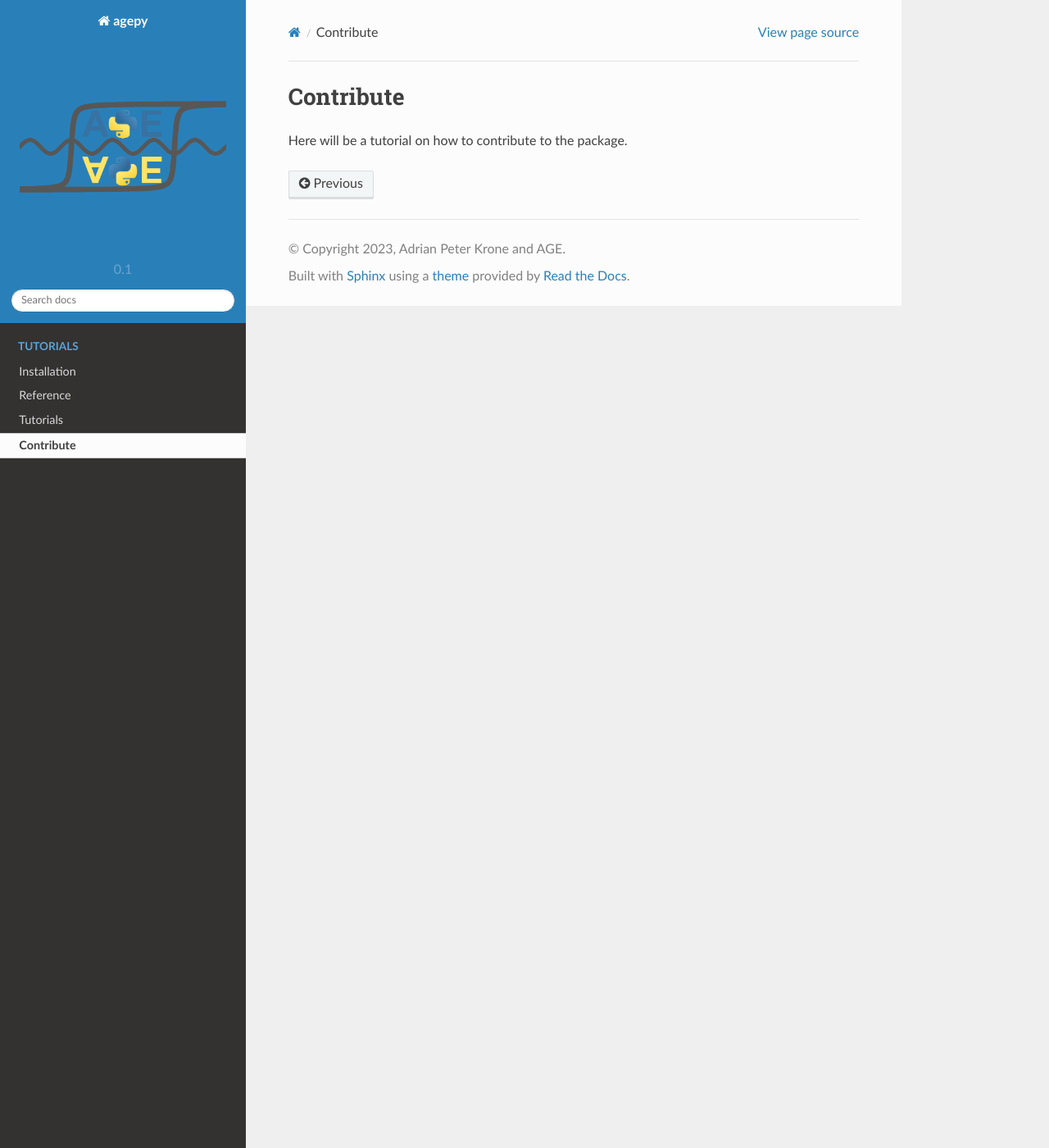
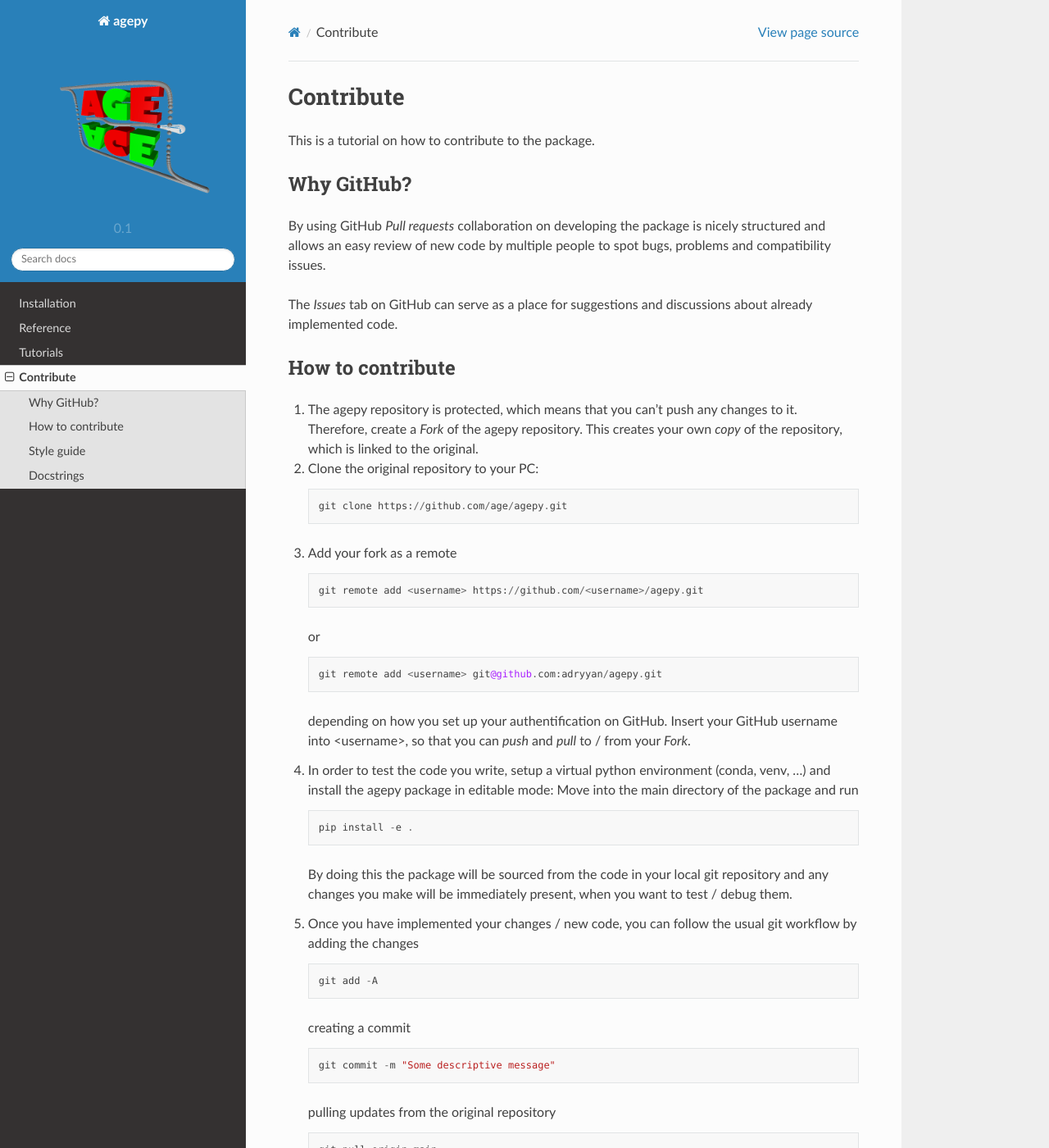
Before and after one commit to exp4-age/agepy, a Sphinx documentation site: the page built from docs/contribute.rst, in a window 1280 px wide and 1400 px high. Shown: the whole window at 82% size. Built offline with Sphinx 7.4.7 and the Read the Docs theme 2.0.0, drawn with Linux system fonts in a browser that asks for light colours; some of the changed text lies outside the part shown.

Commit message:
Added contribute section to documentation

```diff
--- a/docs/conf.py
+++ b/docs/conf.py
@@ -30,7 +30,7 @@ extensions = [
 templates_path = ["_templates"]
 exclude_patterns = ["_build", "Thumbs.db", ".DS_Store"]
 
-napoleon_numpy_docstring = True
+napoleon_google_docstring = False
 napoleon_include_init_with_doc = True
 
 copybutton_prompt_text = ">>> "
@@ -42,4 +42,4 @@ copybutton_prompt_text = ">>> "
 
 html_theme = "sphinx_rtd_theme"
 html_static_path = ["_static"]
-html_logo = "_static/logo.png"
+html_logo = "_static/logo_age.png"
--- a/docs/contribute.rst
+++ b/docs/contribute.rst
@@ -1,4 +1,166 @@
 Contribute
 ==========
 
-Here will be a tutorial on how to contribute to the package.
+This is a tutorial on how to contribute to the package.
+
+
+Why GitHub?
+-----------
+
+By using GitHub *Pull requests* collaboration on developing the package
+is nicely structured and allows an easy review of new code by multiple
+people to spot bugs, problems and compatibility issues.
+
+The *Issues* tab on GitHub can serve as a place for suggestions and
+discussions about already implemented code.
+
+
+How to contribute
+-----------------
+
+1. The agepy repository is protected, which means that you can't push
+   any changes to it. Therefore, create a *Fork* of the agepy
+   repository. This creates your own *copy* of the repository, which is
+   linked to the original.
+
+2. Clone the original repository to your PC::
+
+    git clone https://github.com/age/agepy.git
+
+3. Add your fork as a remote ::
+
+    git remote add <username> https://github.com/<username>/agepy.git
+
+   or ::
+
+    git remote add <username> git@github.com:adryyan/agepy.git
+
+   depending on how you set up your authentification on GitHub.
+   Insert your GitHub username into <username>, so that you can
+   *push* and *pull* to / from your *Fork*.
+
+4. In order to test the code you write, setup a virtual python
+   environment (conda, venv, ...) and install the agepy package in
+   editable mode: Move into the main directory of the package and run ::
+
+    pip install -e .
+
+   By doing this the package will be sourced from the code in your
+   local git repository and any changes you make will be immediately
+   present, when you want to test / debug them.
+
+5. Once you have implemented your changes / new code, you can follow
+   the usual git workflow by adding the changes ::
+
+    git add -A
+
+   creating a commit ::
+
+    git commit -m "Some descriptive message"
+
+   pulling updates from the original repository ::
+
+    git pull origin main
+
+   merging them if necessary and then pushing to your *Fork* with ::
+
+    git push <username> main
+
+6. The changes are now only on your *Fork* and not in the original
+   repository yet. But now you can open a *Pull request* in the original
+   repository by selecting the commit from your *Fork*.
+
+
+Style guide
+-----------
+
+When writing code for the package, the style should match that of the
+the other code in the package.
+
+Some guidelines are listed here:
+
+* Parameter names should be consistent between different functions where
+  it makes sense.
+
+* Try follow the `PEP 8`_ style guide as much as possible.
+
+    * Maximum line length for code: 79 characters
+    * Maximum line length for docstrings / comments: 72 characters
+    * ...
+
+* Provide a comment for every important line in your code.
+
+
+Docstrings
+----------
+
+For improved legibility, docstrings are parsed using the
+`sphinx.ext.napoleon`_ extension. This means that the docstrings can and
+should be written in the same syntax used by *NumPy*::
+
+    def func(arg1, arg2):
+        """Summary line.
+
+        Extended description of function.
+
+        Parameters
+        ----------
+        arg1 : int
+            Description of arg1
+        arg2 : str
+            Description of arg2
+
+        Returns
+        -------
+        bool
+            Description of return value
+
+        """
+        return True
+
+.. note::
+
+    The napoleon extension also supports Google style docstrings, but
+    for consistency only the NumPy style should / can be used here!
+
+.. note::
+
+    The docstring needs to have an empty line at the end!
+
+There are more sections that can be included in the docstring like
+**Warning**, **Raises**, **Example**, etc.
+(see full list in `sphinx.ext.napoleon`_).
+
+Especially the **Example** section can be quite helpful by showcasing
+how the function might be used::
+
+    def func(arg1, arg2):
+        """
+        ...
+
+        Example
+        -------
+        Explanation of what is happening.
+
+        >>> from agepy.plot import func
+        >>> func(1, "Hello World")
+        True
+
+        """
+
+The resulting section will look like this:
+
+**Example**
+
+Explanation of what is happening.
+
+>>> from agepy.example import func
+>>> func(1, "Hello World")
+True
+
+More comprehensive examples can be written in the form of Jupyter
+notebooks and added to the tutorials section.
+
+
+.. _sphinx.ext.napoleon: https://www.sphinx-doc.org/en/master/usage/extensions/napoleon.html
+.. _PEP 8: https://peps.python.org/pep-0008/
--- a/docs/index.rst
+++ b/docs/index.rst
@@ -3,7 +3,6 @@ Welcome to agepy's documentation!
 
 .. toctree::
    :maxdepth: 1
-   :caption: Tutorials
    :hidden:
 
    installation
```
Also changed, not shown: docs/_static/logo_age.png (added), 1 other file.
